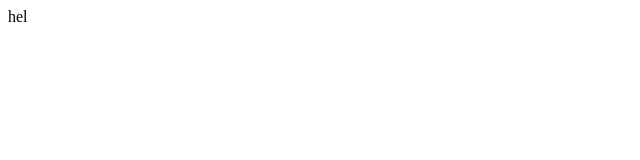
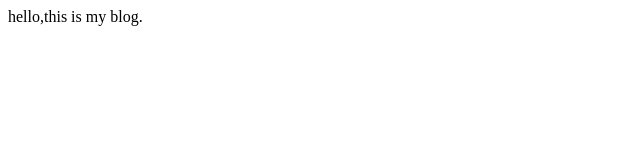
Before and after one commit to FerrisW/FerrisYufuWang.github.io, a plain HTML site: page index.html in a window 1280 px wide. Shown: the whole page, without its empty margins (0-640 px from the left). Drawn offline with Linux system fonts and the light colour scheme.

Commit message:
Update index.html

```diff
--- a/index.html
+++ b/index.html
@@ -5,6 +5,6 @@
     <title>Ferris</title>
 </head>
 <body>
-hel
+hello,this is my blog.
 </body>
 </html>
```
